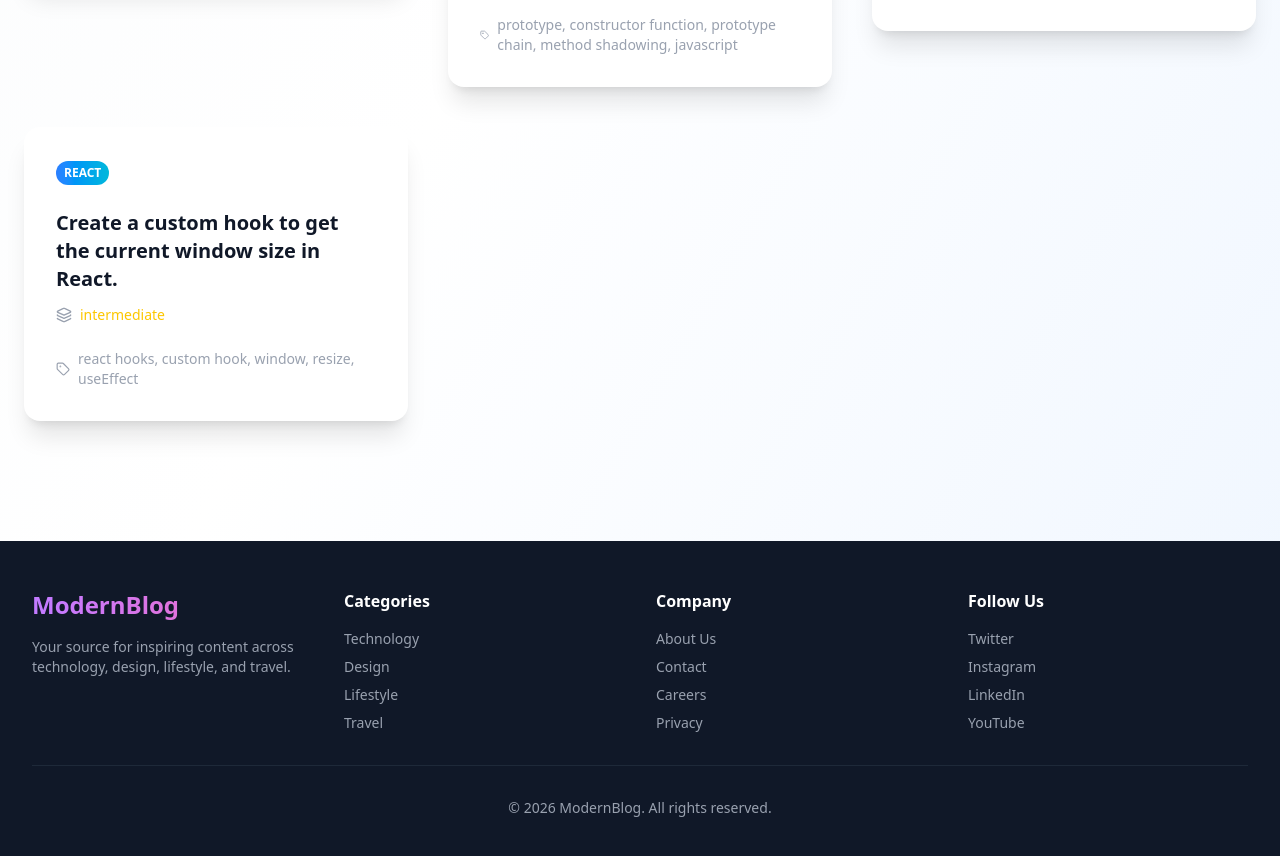
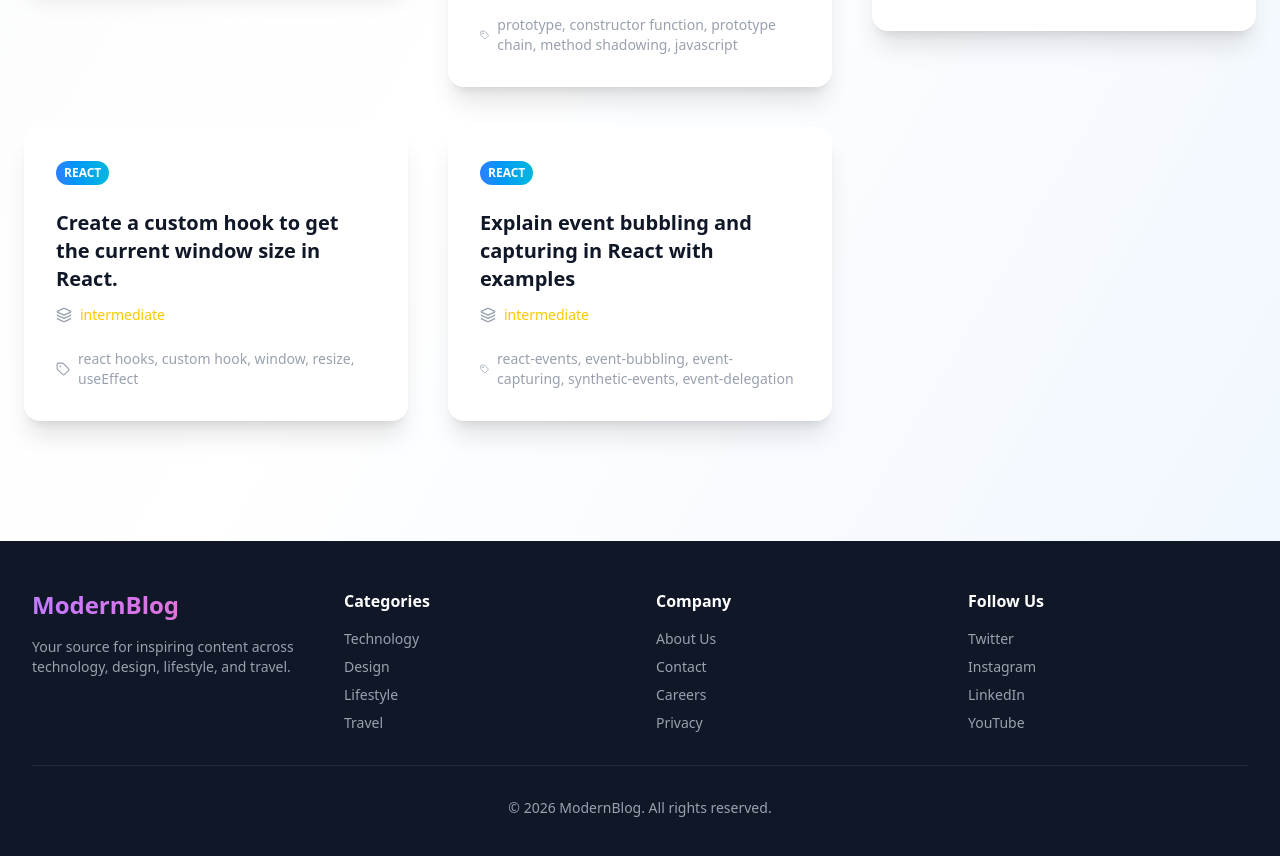
Before and after one commit to prem0406/modern-blog, a React (Vite) app: page /blog in a window 1280 px wide. Shown: the part 1329-2185 px from the top of the page. Built offline with nearby package versions, Linux system fonts and the light colour scheme.

Commit message:
add event delegation question

```diff
--- a/src/data/question.ts
+++ b/src/data/question.ts
@@ -780,4 +780,164 @@ function Example() {
       },
     ],
   },
+  {
+    id: 14,
+    category: "react",
+    question: "Explain event bubbling and capturing in React with examples",
+    difficulty: "intermediate",
+    tags: [
+      "react-events",
+      "event-bubbling",
+      "event-capturing",
+      "synthetic-events",
+      "event-delegation",
+    ],
+    isActive: true,
+    answer: [
+      {
+        id: "h1",
+        type: "heading",
+        level: 2,
+        text: "Event Bubbling in React",
+      },
+      {
+        id: "p1",
+        type: "paragraph",
+        text: "In React, events bubble by default. When an event occurs on a child element, it propagates upward to its parent components. React uses Synthetic Events which follow the same bubbling behavior as native browser events.",
+      },
+      {
+        id: "c1",
+        type: "code",
+        language: "jsx",
+        code: `function App() {
+  const handleParentClick = () => {
+    console.log("Parent clicked");
+  };
+
+  const handleChildClick = () => {
+    console.log("Child clicked");
+  };
+
+  return (
+    <div onClick={handleParentClick}>
+      <button onClick={handleChildClick}>Child</button>
+    </div>
+  );
+}
+
+export default App;`,
+      },
+      {
+        id: "n1",
+        type: "note",
+        text: "Clicking the button logs 'Child clicked' first, then 'Parent clicked' due to bubbling.",
+      },
+      {
+        id: "h2",
+        type: "heading",
+        level: 2,
+        text: "Stopping Event Propagation in React",
+      },
+      {
+        id: "p2",
+        type: "paragraph",
+        text: "You can stop event bubbling in React using stopPropagation on the Synthetic Event object. This prevents the event from reaching parent components.",
+      },
+      {
+        id: "c2",
+        type: "code",
+        language: "jsx",
+        code: `function App() {
+  const handleParentClick = () => {
+    console.log("Parent clicked");
+  };
+
+  const handleChildClick = (e) => {
+    e.stopPropagation();
+    console.log("Child clicked");
+  };
+
+  return (
+    <div onClick={handleParentClick}>
+      <button onClick={handleChildClick}>Child</button>
+    </div>
+  );
+}`,
+      },
+      {
+        id: "n2",
+        type: "note",
+        text: "Parent click handler will not execute because propagation is stopped at the child level.",
+      },
+      {
+        id: "h3",
+        type: "heading",
+        level: 2,
+        text: "Event Capturing in React",
+      },
+      {
+        id: "p3",
+        type: "paragraph",
+        text: "React supports event capturing using capture props like onClickCapture. In capturing, the event travels from parent to child before reaching the target.",
+      },
+      {
+        id: "c3",
+        type: "code",
+        language: "jsx",
+        code: `function App() {
+  return (
+    <div
+      onClickCapture={() => console.log("Parent capture")}
+      onClick={() => console.log("Parent bubble")}
+    >
+      <button onClick={() => console.log("Child click")}>
+        Child
+      </button>
+    </div>
+  );
+}`,
+      },
+      {
+        id: "n3",
+        type: "note",
+        text: "Output order: Parent capture → Child click → Parent bubble.",
+      },
+      {
+        id: "h4",
+        type: "heading",
+        level: 2,
+        text: "Event Delegation in React",
+      },
+      {
+        id: "p4",
+        type: "paragraph",
+        text: "React automatically implements event delegation by attaching a single listener at the root. This improves performance and avoids attaching listeners to every DOM node.",
+      },
+      {
+        id: "c4",
+        type: "code",
+        language: "jsx",
+        code: `function App() {
+  const handleClick = (e) => {
+    if (e.target.tagName === "BUTTON") {
+      console.log(e.target.innerText);
+    }
+  };
+
+  return (
+    <div onClick={handleClick}>
+      <button>Save</button>
+      <button>Delete</button>
+      <button>Update</button>
+    </div>
+  );
+}`,
+      },
+      {
+        id: "n4",
+        type: "note",
+        text: "This works because React relies on bubbling and event delegation internally.",
+      },
+    ],
+  },
 ];
--- a/src/pages/about/about.tsx
+++ b/src/pages/about/about.tsx
@@ -1,21 +1,7 @@
-import { useState } from "react";
-import InnerElement from "./innerElement";
+import EventDelegation from "./eventDelegation";
 
 const About = () => {
-  const [count, setCount] = useState(0);
-
-  const increment = () => setCount((prev) => prev + 1);
-  return (
-    <div className="max-w-7xl mx-auto px-6 py-30 flex justify-between">
-      <button
-        onClick={increment}
-        className="px-6 py-2 bg-linear-to-r from-purple-600 to-pink-600 text-white rounded-full hover:shadow-lg transition-all duration-300 font-medium"
-      >
-        Increment
-      </button>
-      <InnerElement count={count} />
-    </div>
-  );
+  return <EventDelegation />;
 };
 
 export default About;
--- /dev/null
+++ b/src/pages/about/counter.tsx
@@ -0,0 +1,21 @@
+import { useState } from "react";
+import InnerElement from "./innerElement";
+
+const Counter = () => {
+  const [count, setCount] = useState(0);
+
+  const increment = () => setCount((prev) => prev + 1);
+  return (
+    <div className="max-w-7xl mx-auto px-6 py-30 flex justify-between">
+      <button
+        onClick={increment}
+        className="px-6 py-2 bg-linear-to-r from-purple-600 to-pink-600 text-white rounded-full hover:shadow-lg transition-all duration-300 font-medium"
+      >
+        Increment
+      </button>
+      <InnerElement count={count} />
+    </div>
+  );
+};
+
+export default Counter;
--- /dev/null
+++ b/src/pages/about/eventDelegation.tsx
@@ -0,0 +1,32 @@
+const EventDelegation = () => {
+  const handleParentClick = () => {
+    console.log("Parent clicked");
+  };
+
+  const handleParentCapture = (e: MouseEvent) => {
+    // e.stopPropagation();
+    console.log("Parent CAPTURED");
+  };
+
+  const handleChildClick = (e) => {
+    // e.stopPropagation();
+    console.log("Child clicked");
+  };
+
+  return (
+    <div
+      onClick={handleParentClick}
+      onClickCapture={handleParentCapture}
+      className="max-w-7xl mx-auto px-6 py-30 flex justify-between bg-yellow-300 "
+    >
+      <button
+        onClick={handleChildClick}
+        className="text-white font-medium bg-gray-400 p-2 rounded-lg"
+      >
+        Child
+      </button>
+    </div>
+  );
+};
+
+export default EventDelegation;
```
